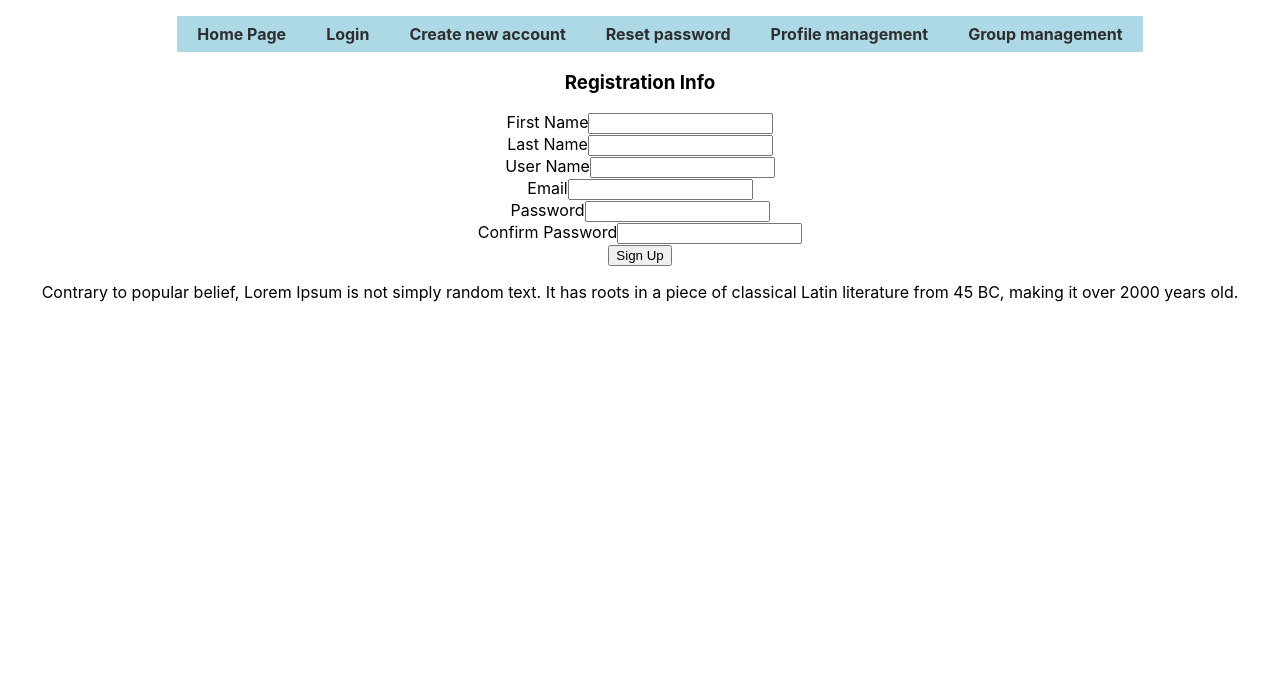
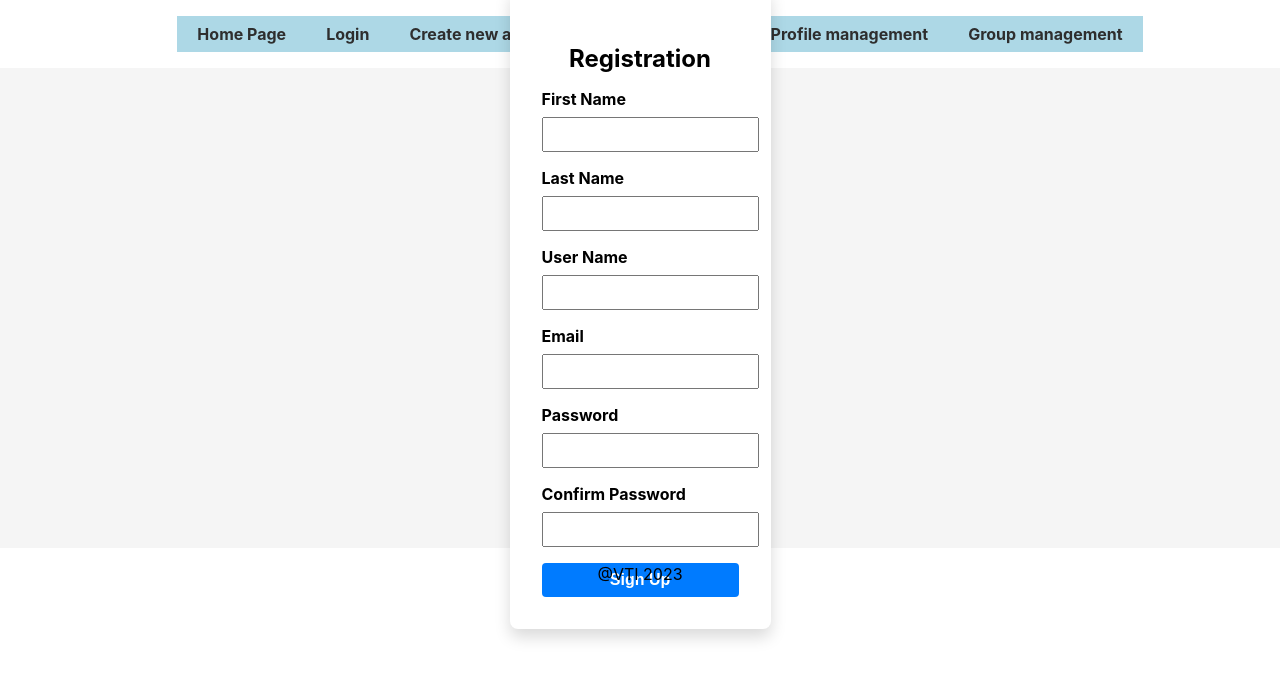
Before and after one commit to bykytadev/React-GroupManagement, a React (Create React App) app: page /create-new-account in a window 1280 px wide. Shown: the top 678 px of the page. Built offline with nearby package versions, Linux system fonts and the light colour scheme.

Commit message:
styles lại giao diện

```diff
--- a/src/components/LayoutRoot.tsx
+++ b/src/components/LayoutRoot.tsx
@@ -29,8 +29,7 @@ export default function LayoutRoot() {
                 </div>
                 <Outlet />
                 <div className={styles.footer}>
-                    <p>Contrary to popular belief, Lorem Ipsum is not simply random text. It has roots in a piece of
-                        classical Latin literature from 45 BC, making it over 2000 years old.</p>
+                    <p>@VTI 2023</p>
                 </div>
             </div>
 
--- a/src/containers/CreateNewAccount.tsx
+++ b/src/containers/CreateNewAccount.tsx
@@ -1,7 +1,7 @@
 import React, { useState } from 'react';
 import { FormValues } from 'props/StyleProps';
 import FormInput from 'components/FormInput';
-import styles from 'styles/signup.module.scss';
+import styles from 'styles/SignUp.module.scss';
 import axios from 'axios';
 
 const FormSignUp: React.FC = () => {
@@ -73,7 +73,7 @@ const FormSignUp: React.FC = () => {
   }
 
   return (
-    <div className={styles.root}>
+    <div className={styles.signUp}>
       {isSubmitted ? (
         <div>
           <h3>You need to confirm your account</h3>
@@ -83,7 +83,7 @@ const FormSignUp: React.FC = () => {
         </div>
       ) : (
         <form onSubmit={handleSubmit}>
-          <h3>Registration Info</h3>
+          <h3>Registration</h3>
           <FormInput label="First Name" value={formValues.firstName} onChange={handleChange('firstName')} />
           <FormInput label="Last Name" value={formValues.lastName} onChange={handleChange('lastName')} />
           <FormInput label="User Name" value={formValues.userName} onChange={handleChange('userName')} />
@@ -98,6 +98,3 @@ const FormSignUp: React.FC = () => {
 }
 
 export default FormSignUp;
-
-// FormSignUp.scss
-/* styles for form */
--- a/src/components/Login.tsx
+++ b/src/containers/Login.tsx
@@ -1,6 +1,6 @@
 import React, { useState } from 'react';
 import axios from 'axios';
-import Storage from 'storage/StorageCache'
+import styles from 'styles/Login.module.scss';
 
 export default function Login() {
   const [username, setUsername] = useState('');
@@ -68,24 +68,24 @@ export default function Login() {
   };
 
   return (
-    <div>
+    <div className={styles.Login}>
       <form onSubmit={handleSignInSubmit}>
         <div>
-          <label htmlFor="username">Username:</label>
-          <input type="text" id="username" value={username} onChange={handleUsernameChange} />
+          <label htmlFor="username" className={styles.label}>Username:</label>
+          <input type="text" id="username" value={username} onChange={handleUsernameChange} className={styles.input} />
         </div>
         <div>
-          <label htmlFor="password">Password:</label>
-          <input type="password" id="password" value={password} onChange={handlePasswordChange} />
+          <label htmlFor="password" className={styles.label}>Password:</label>
+          <input type="password" id="password" value={password} onChange={handlePasswordChange} className={styles.input} />
         </div>
         <div>
-          <label htmlFor="rememberMe">Remember me next time:</label>
-          <input type="checkbox" id="rememberMe" checked={rememberMe} onChange={handleRememberMeChange} />
+          <label htmlFor="rememberMe" className={styles.label}>Remember me</label>
+          <input type="checkbox" id="rememberMe" checked={rememberMe} onChange={handleRememberMeChange} className={styles.checkbox} />
         </div>
         <div>
-          <button type="submit">Sign In</button>
+          <button type="submit" className={styles.button}>Sign In</button>
           <p>
-            <a href="http://localhost:3000/reset-password">Forgot password</a>
+            <a href="http://localhost:3000/reset-password" className={styles.link}>Forgot password?</a>
           </p>
         </div>
       </form>
--- a/src/containers/NewPassword.tsx
+++ b/src/containers/NewPassword.tsx
@@ -1,5 +1,6 @@
 import React, { useState, useEffect } from 'react';
 import axios from 'axios';
+import styles from 'styles/NewPassword.module.scss'
 
 const NewPassword = () => {
   const [password, setPassword] = useState('');
@@ -45,14 +46,14 @@ const NewPassword = () => {
   };
 
   return (
-    <div>
+    <div className={styles.NewPassword}>
       <label htmlFor="password">Password:</label>
-      <input type="password" id="password" value={password} onChange={handlePasswordChange} />
+      <input className={styles['password-input']} type="password" id="password" value={password} onChange={handlePasswordChange} />
       <br />
       <label htmlFor="confirmPassword">Confirm Password:</label>
-      <input type="password" id="confirmPassword" value={confirmPassword} onChange={handleConfirmPasswordChange} />
+      <input className={styles['confirm-password-input']} type="password" id="confirmPassword" value={confirmPassword} onChange={handleConfirmPasswordChange} />
       <br />
-      <button onClick={handleResetPassword}>Reset Password</button>
+      <button className={styles['reset-password-button']} onClick={handleResetPassword}>Reset Password</button>
     </div>
   );
 };
--- a/src/containers/ResetPassword.tsx
+++ b/src/containers/ResetPassword.tsx
@@ -1,5 +1,6 @@
 import axios from 'axios';
 import { useState } from 'react';
+import styles from 'styles/ResetPassword.module.scss';
 
 function ResetPassword() {
   const [email, setEmail] = useState('');
@@ -25,14 +26,15 @@ function ResetPassword() {
       });
   };
 
+  return (
 
-  return (
-    <div>
-      <input type="email" value={email} onChange={e => setEmail(e.target.value)} />
-      <button onClick={handleResetPassword}>Reset Password</button>
-      <p>{message}</p>
+      <div className={styles.ResetPassword}>
+        <label htmlFor="email-label">Email reset password:</label>
+        <input className={styles['email-input']} type="email" id="email" value={email} onChange={e => setEmail(e.target.value)} />
+        <br />
+        <button className={styles['reset-password-button']} onClick={handleResetPassword}>Reset Password</button>
+        <p className={styles['message']}>{message}</p>
     </div>
-  );
+  )
 }
-
 export default ResetPassword;
--- a/src/index.tsx
+++ b/src/index.tsx
@@ -4,7 +4,7 @@ import './index.css';
 import reportWebVitals from './reportWebVitals';
 import { RouterProvider, createBrowserRouter } from "react-router-dom"
 import LayoutRoot from 'components/LayoutRoot';
-import Login from 'components/Login';
+import Login from 'containers/Login';
 import CreateNewAccount from 'containers/CreateNewAccount';
 import ProfileManagement from 'components/ProfileManagement';
 import GroupManagement from 'components/GroupManagement';
--- /dev/null
+++ b/src/styles/Login.module.scss
@@ -0,0 +1,52 @@
+.Login {
+    form {
+        display: flex;
+        flex-direction: column;
+        align-items: center;
+        justify-content: center;
+        margin: 0 auto;
+        width: 300px;
+        padding: 20px;
+        border: 1px solid #ccc;
+        border-radius: 5px;
+    }
+
+    label {
+        display: block;
+        margin-bottom: 5px;
+    }
+
+    input[type="text"],
+    input[type="password"],
+    input[type="checkbox"] {
+        width: 100%;
+        padding: 10px;
+        margin-bottom: 10px;
+        border: 1px solid #ccc;
+        border-radius: 5px;
+        font-size: 16px;
+    }
+
+    button[type="submit"] {
+        background-color: #007bff;
+        color: #fff;
+        border: none;
+        border-radius: 5px;
+        padding: 10px;
+        font-size: 16px;
+        cursor: pointer;
+    }
+
+    button[type="submit"]:hover {
+        background-color: #0069d9;
+    }
+
+    a {
+        color: #007bff;
+        text-decoration: none;
+    }
+
+    a:hover {
+        text-decoration: underline;
+    }
+}
--- /dev/null
+++ b/src/styles/NewPassword.module.scss
@@ -0,0 +1,47 @@
+.password-form {
+    align-items: center;
+    justify-content: center;
+    height: 100vh;
+    border: 1px solid #ccc;
+}
+
+.password-input {
+    margin-bottom: 10px;
+    padding: 5px;
+    border: 1px solid #ccc;
+    border-radius: 5px;
+    width: 30%;
+    font-size: 16px;
+  }
+
+  .confirm-password-input {
+    margin-bottom: 10px;
+    padding: 5px;
+    border: 1px solid #ccc;
+    border-radius: 5px;
+    width: 30%;
+    font-size: 16px;
+  }
+
+.reset-password-button {
+    background-color: #007bff;
+    color: #fff;
+    border: none;
+    border-radius: 5px;
+    padding: 10px 20px;
+    font-size: 16px;
+    cursor: pointer;
+}
+
+.reset-password-button:hover {
+    background-color: #0069d9;
+}
+
+label {
+    display: block;
+    margin-bottom: 5px;
+    text-align: center;
+    width: 100%;
+    font-size: 16px;
+    font-weight: bold;
+  }
--- /dev/null
+++ b/src/styles/ResetPassword.module.scss
@@ -0,0 +1,32 @@
+.email-input {
+    border: 1px solid #ccc;
+    padding: 8px;
+    border-radius: 4px;
+    margin-bottom: 16px;
+    width: 100%;
+    max-width: 400px;
+}
+
+.reset-password-button {
+    background-color: #007bff;
+    color: #fff;
+    border: none;
+    border-radius: 4px;
+    padding: 8px 16px;
+    cursor: pointer;
+}
+
+.message {
+    font-size: 14px;
+    color: #dc3545;
+    margin-top: 8px;
+}
+
+label {
+    display: block;
+    margin-bottom: 5px;
+    text-align: center;
+    width: 100%;
+    font-size: 16px;
+    font-weight: bold;
+  }
--- a/src/styles/signup.module.scss
+++ b/src/styles/signup.module.scss
@@ -1,11 +1,78 @@
-.root {
+.signUp {
     box-sizing: border-box;
     margin: 0;
-    .form-control {
-        min-height: auto;
-        padding: 0.32rem 0.75rem;
-        border: 0;
-        background: transparent;
-        transition: all 0.2s linear;
+    display: flex;
+    flex-direction: column;
+    align-items: center;
+    justify-content: center;
+    height: 60vh;
+    background-color: #f5f5f5;
+    white-space: nowrap;
+
+    form {
+        display: grid;
+        grid-template-columns: 1fr;
+        grid-gap: 1rem;
+        align-items: center;
+        justify-content: center;
+        background-color: #fff;
+        padding: 2rem;
+        border-radius: 0.5rem;
+        box-shadow: 0 0.5rem 1rem rgba(0, 0, 0, 0.15);
+
+        h3 {
+            grid-column: 1 / -1;
+            margin-bottom: 0rem;
+            font-size: 1.5rem;
+            font-weight: bold;
+            text-align: center;
+        }
+
+        .form-control {
+            width: 100%;
+            margin-bottom: 1rem;
+            padding: 0.5rem;
+            border: 1px solid #ccc;
+            border-radius: 0.25rem;
+            font-size: 1rem;
+            transition: border-color 0.15s ease-in-out, box-shadow 0.15s ease-in-out;
+
+            &:focus {
+                outline: none;
+                border-color: #007bff;
+                box-shadow: 0 0 0 0.2rem rgba(0, 123, 255, 0.25);
+            }
+        }
+
+        label {
+            display: block;
+            text-align: left;
+            margin-bottom: 0.5rem;
+        }
+
+        input {
+            display: block;
+            width: 100%;
+            padding: 0.5rem;
+        }
+
+        button[type="submit"] {
+            display: block;
+            width: 100%;
+            padding: 0.5rem;
+            border: none;
+            border-radius: 0.25rem;
+            background-color: #007bff;
+            color: #fff;
+            font-size: 1rem;
+            font-weight: bold;
+            text-align: center;
+            transition: background-color 0.15s ease-in-out;
+
+
+            &:hover {
+                background-color: #0069d9;
+            }
+        }
     }
 }
```
